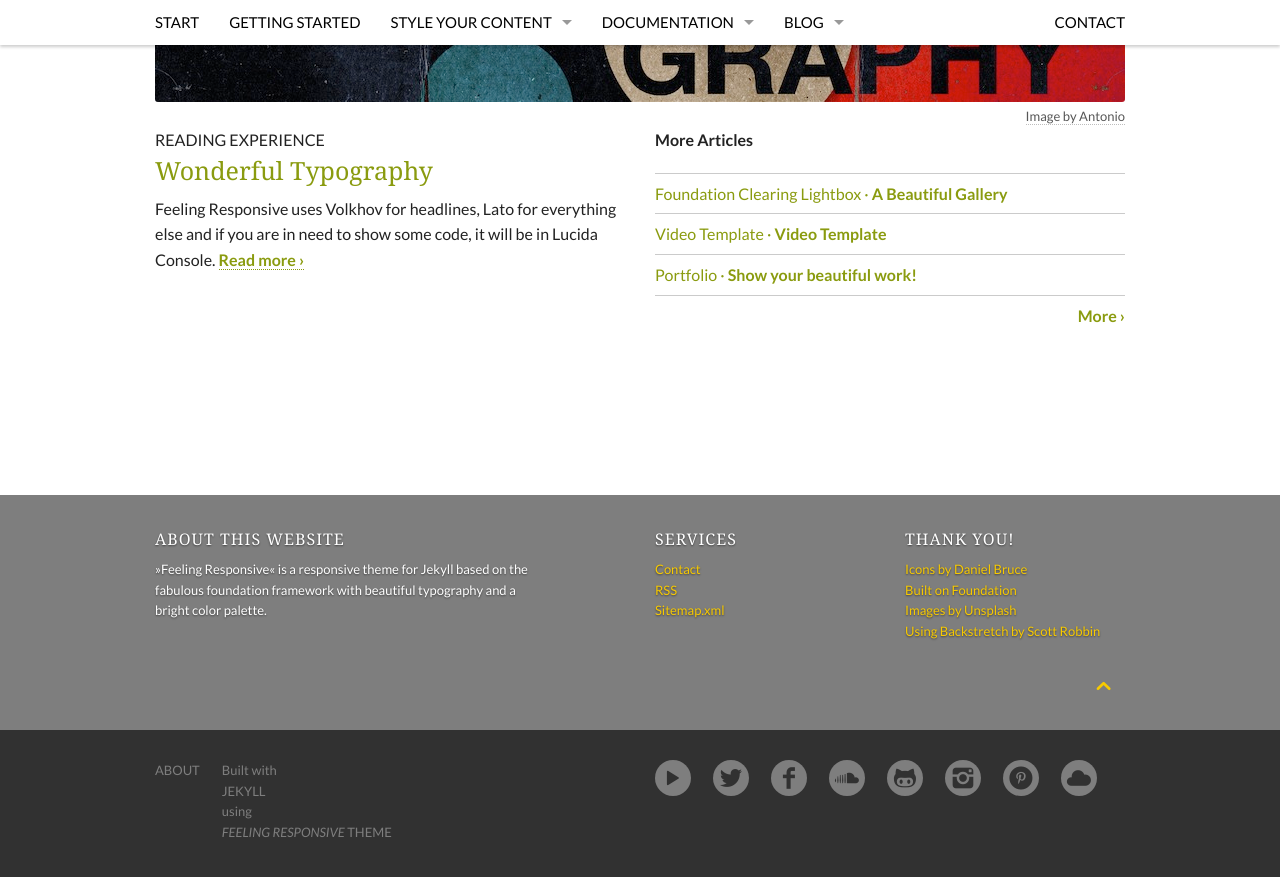
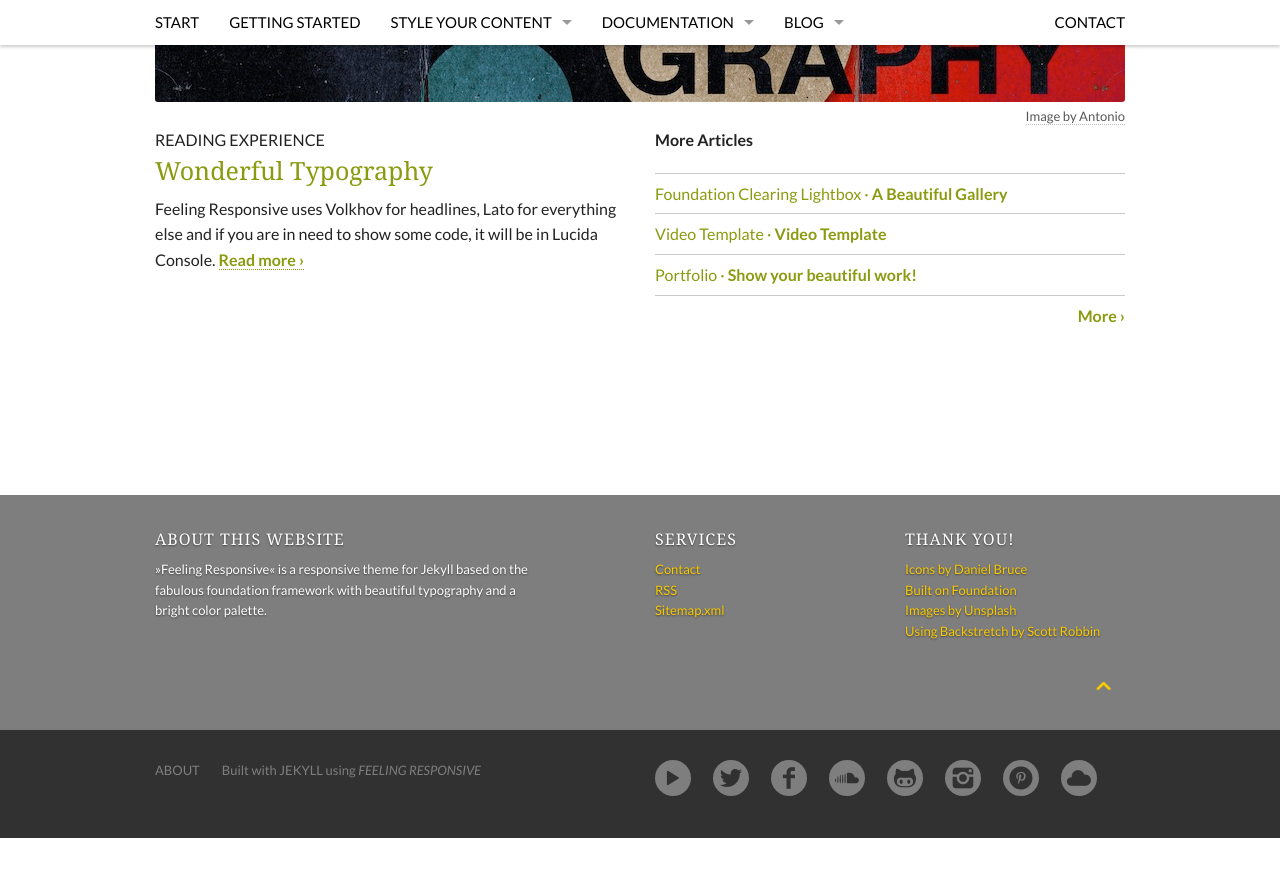
Before and after one commit to hairibar/feeling-responsive, a Jekyll site: the page built from index.html, in a window 1280 px wide and 900 px high, scrolled down 1226 px. Shown: the top 877 px of the window. Built offline with Jekyll 4.4.1, drawn with Linux system fonts in a browser that asks for light colours; some web fonts are replaced; after the commit the page ends 2064 px from its top, so only the background shows below that.

Commit message:
Update footer.html

```diff
--- a/_includes/footer.html
+++ b/_includes/footer.html
@@ -49,7 +49,7 @@
 					<section id="subfooter-left" class="bottom-30 small-12 medium-6 columns">
 						<ul class="inline-list">
 							<li><a href="{{ site.url }}/about/">About</a></li>
-							<li>Built with <a href="http://jekyllrb.com/" target="_blank">Jekyll</a> using <a href="http://phlow.github.io/feeling-responsive/"><em>Feeling Responsive</em> Theme</a></li>
+							<li>Built with <a style="display:inline;" href="http://jekyllrb.com/" target="_blank">Jekyll</a> using <a style="display:inline;" href="http://phlow.github.io/feeling-responsive/"><em>Feeling Responsive</em></a></li>
 						</ul>
 					</section>
 
```
